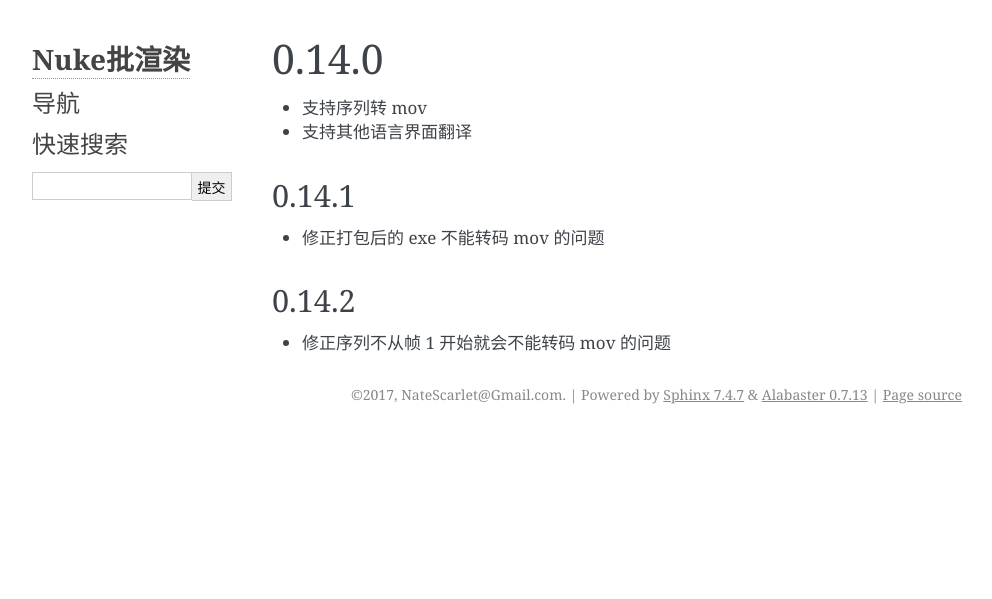
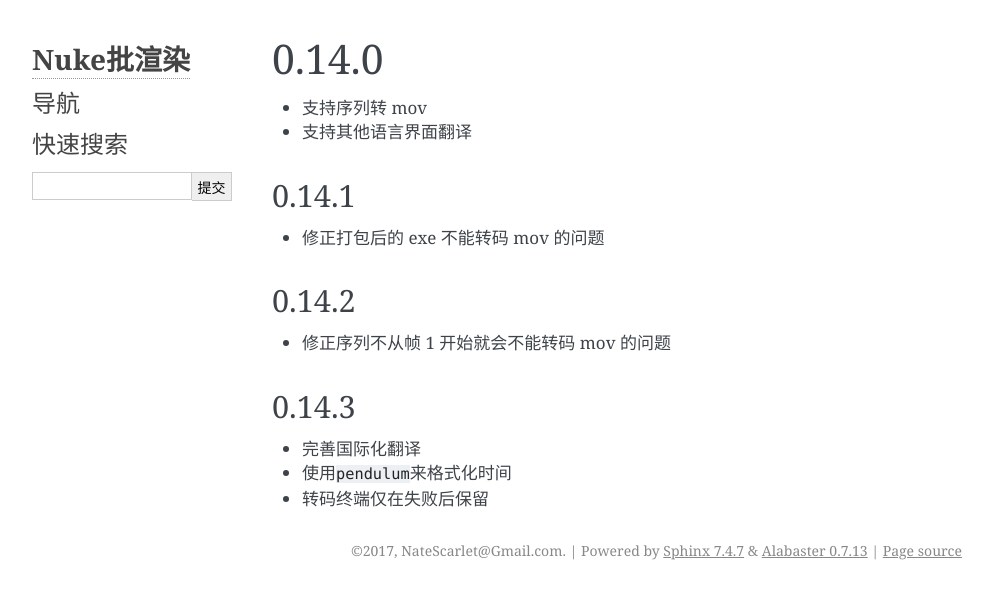
Before and after one commit to NateScarlet/NukeBatchRender, a Sphinx documentation site: the page built from Documentation/source/changelogs/004_0.14.0.md, in a window 1280 px wide. Shown: the top 599 px of the page, without its empty margins (148-1140 px from the left). Built offline with Sphinx 7.4.7, drawn with Linux system fonts in a browser that asks for light colours.

Commit message:
Bump version: 0.14.3

```diff
--- a/Documentation/source/changelogs/004_0.14.0.md
+++ b/Documentation/source/changelogs/004_0.14.0.md
@@ -11,3 +11,9 @@
 ## 0.14.2
 
 - 修正序列不从帧 1 开始就会不能转码 mov 的问题
+
+## 0.14.3
+
+- 完善国际化翻译
+- 使用`pendulum`来格式化时间
+- 转码终端仅在失败后保留
--- a/lib/batchrender/__about__.py
+++ b/lib/batchrender/__about__.py
@@ -1,5 +1,5 @@
 # -*- coding=UTF-8 -*-
 """About info.  """
 
-__version__ = '0.14.2'
+__version__ = '0.14.3'
 __author__ = 'NateScarlet@Gmail.com'
```
